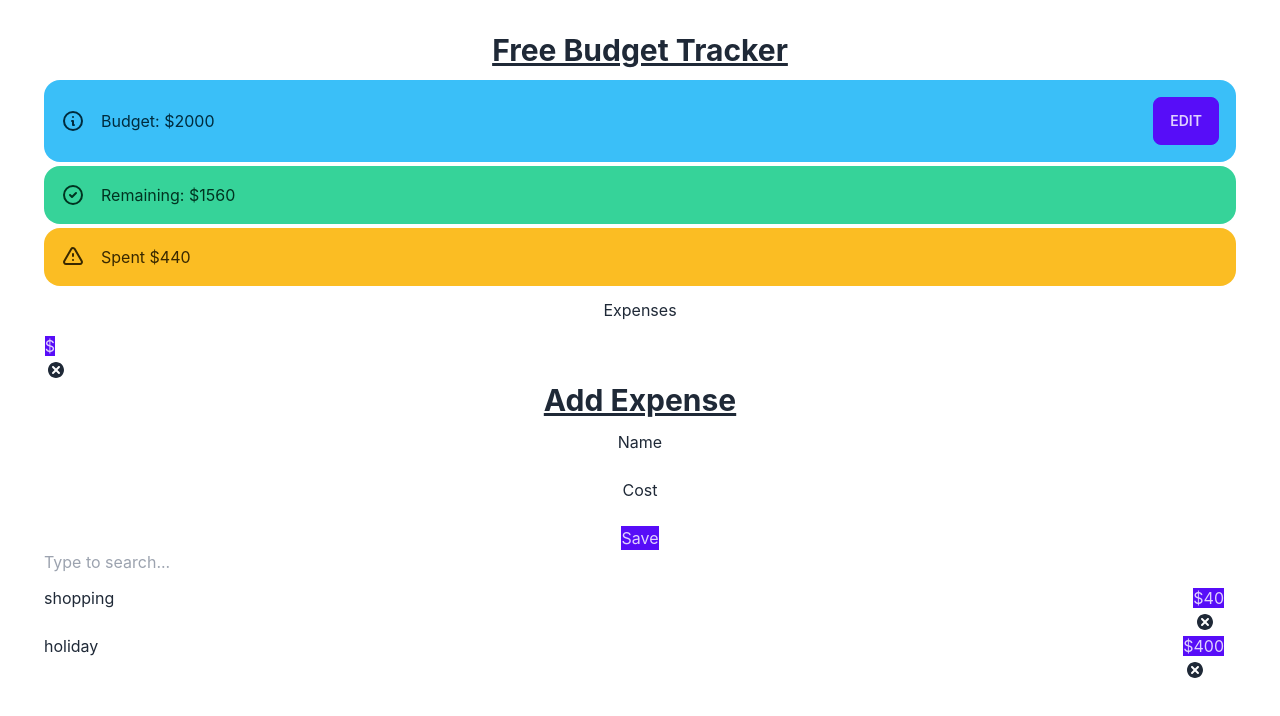
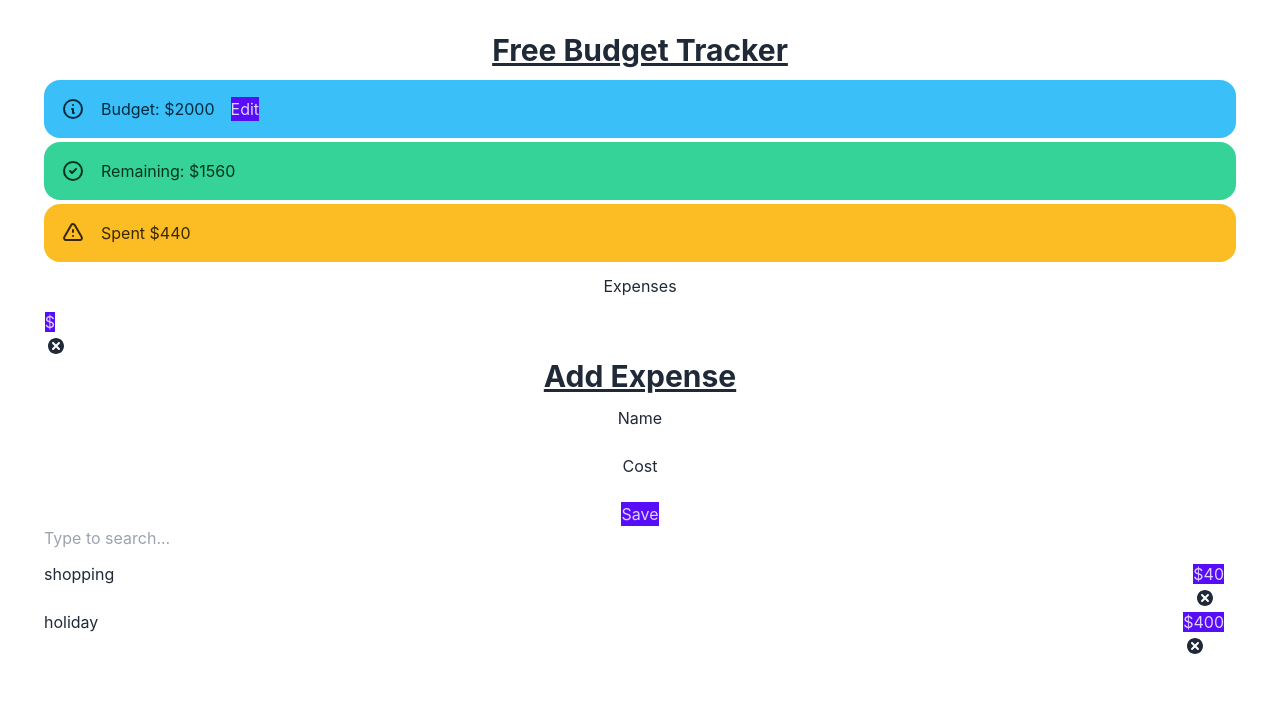
Before and after one commit to haruharu8/MOD3_final, a React (Vite) app in the folder client/: page / in a window 1280 px wide. Shown: the top 716 px of the page. Built offline with nearby package versions, Linux system fonts and the light colour scheme.

Commit message:
fixed dispatch error

```diff
--- a/client/src/components/addExpense/index.jsx
+++ b/client/src/components/addExpense/index.jsx
@@ -8,11 +8,11 @@ const { dispatch } = useContext(AppContext);
 const [name, setName] = useState('');
 const [cost, setCost] = useState('');
 
-const onSubmit = (event) => {
+const onSubmit = (e) => {
     e.preventDefault();
 
     const expense = {
-        // id: uuidv4(),  this breaks my code
+        id: uuidv4(),
         name: name,
         cost: parseInt(cost),
     };
@@ -21,6 +21,9 @@ const onSubmit = (event) => {
         type: 'ADD_EXPENSE',
         payload: expense,
     });
+
+    setName('');
+    setCost('');
 };
 
   return (
--- a/client/src/components/budget/index.jsx
+++ b/client/src/components/budget/index.jsx
@@ -4,7 +4,7 @@ import ViewBudget from '../viewBudget';
 import EditBudget from '../editBudget';
 
 const Budget = () => {
-    const { budget } = useContext(AppContext);
+    const { budget, dispatch } = useContext(AppContext);
     const [isEditing, setIsEditing] = useState(false);
 
 	const handleEditClick = () => {
@@ -20,7 +20,7 @@ const Budget = () => {
 	};
 
   return (
-    <div className="alert alert-info">
+    <div className="alert alert-info flex">
   <svg xmlns="http://www.w3.org/2000/svg" fill="none" viewBox="0 0 24 24" className="stroke-current shrink-0 w-6 h-6"><path strokeLinecap="round" strokeLinejoin="round" strokeWidth="2" d="M13 16h-1v-4h-1m1-4h.01M21 12a9 9 0 11-18 0 9 9 0 0118 0z"></path></svg>
   {isEditing ? (
 				<EditBudget handleSaveClick={handleSaveClick} budget={budget} />
--- a/client/src/components/editBudget/index.jsx
+++ b/client/src/components/editBudget/index.jsx
@@ -14,7 +14,7 @@ const EditBudget = (props) => {
 			/>
 			<button
 				type='button'
-				class='btn btn-primary'
+				class='btn-primary'
 				onClick={() => props.handleSaveClick(value)}
 			>
 				Save
--- a/client/src/components/expenseList/index.jsx
+++ b/client/src/components/expenseList/index.jsx
@@ -22,7 +22,7 @@ const ExpenseList = () => {
 		<>
 			<input
 				type='text'
-				class='form-control mb-2 mr-sm-2'
+				class='form-control mb-2 mr-2'
 				placeholder='Type to search...'
 				onChange={handleChange}
 			/>
--- a/client/src/components/spent/index.jsx
+++ b/client/src/components/spent/index.jsx
@@ -4,14 +4,14 @@ import { AppContext } from '../../context/appContext'
 const Spent = () => {
     const { expenses } = useContext(AppContext);
 
-    const totalExpenses = expenses.reduce((total, item) => {
+    const total = expenses.reduce((total, item) => {
         return (total += item.cost);
     }, 0);
 
   return (
     <div className="alert alert-warning">
   <svg xmlns="http://www.w3.org/2000/svg" className="stroke-current shrink-0 h-6 w-6" fill="none" viewBox="0 0 24 24"><path strokeLinecap="round" strokeLinejoin="round" strokeWidth="2" d="M12 9v2m0 4h.01m-6.938 4h13.856c1.54 0 2.502-1.667 1.732-3L13.732 4c-.77-1.333-2.694-1.333-3.464 0L3.34 16c-.77 1.333.192 3 1.732 3z" /></svg>
-  <span>Spent ${totalExpenses}</span>
+  <span>Spent ${total}</span>
 </div>
   )
 }
--- a/client/src/components/viewBudget/index.jsx
+++ b/client/src/components/viewBudget/index.jsx
@@ -4,7 +4,7 @@ const ViewBudget = (props) => {
 	return (
 		<>
 			<span>Budget: ${props.budget}</span>
-			<button type='button' class='btn btn-primary' onClick={props.handleEditClick}>
+			<button type='button' class='btn-primary' onClick={props.handleEditClick}>
 				Edit
 			</button>
 		</>
```
